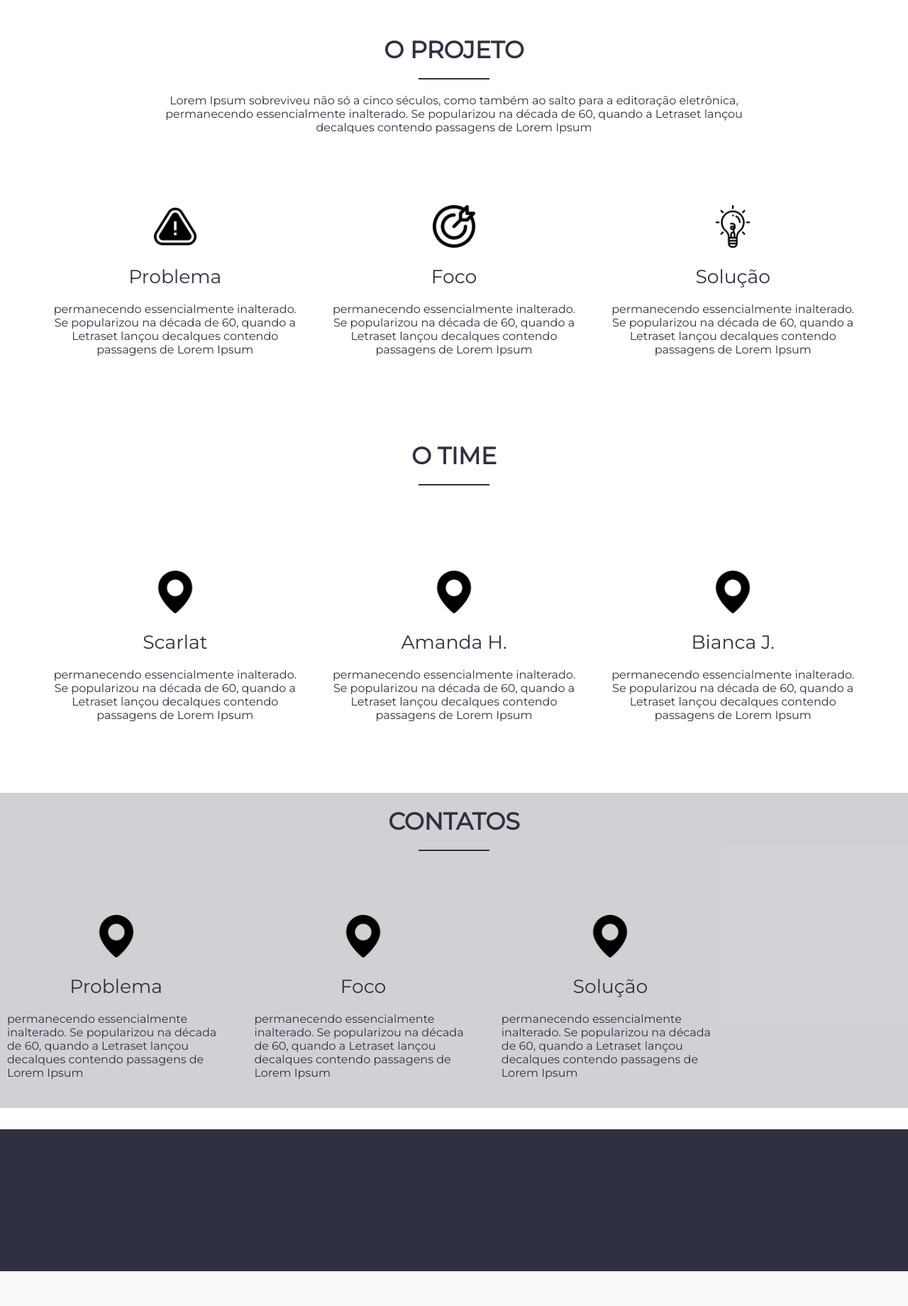
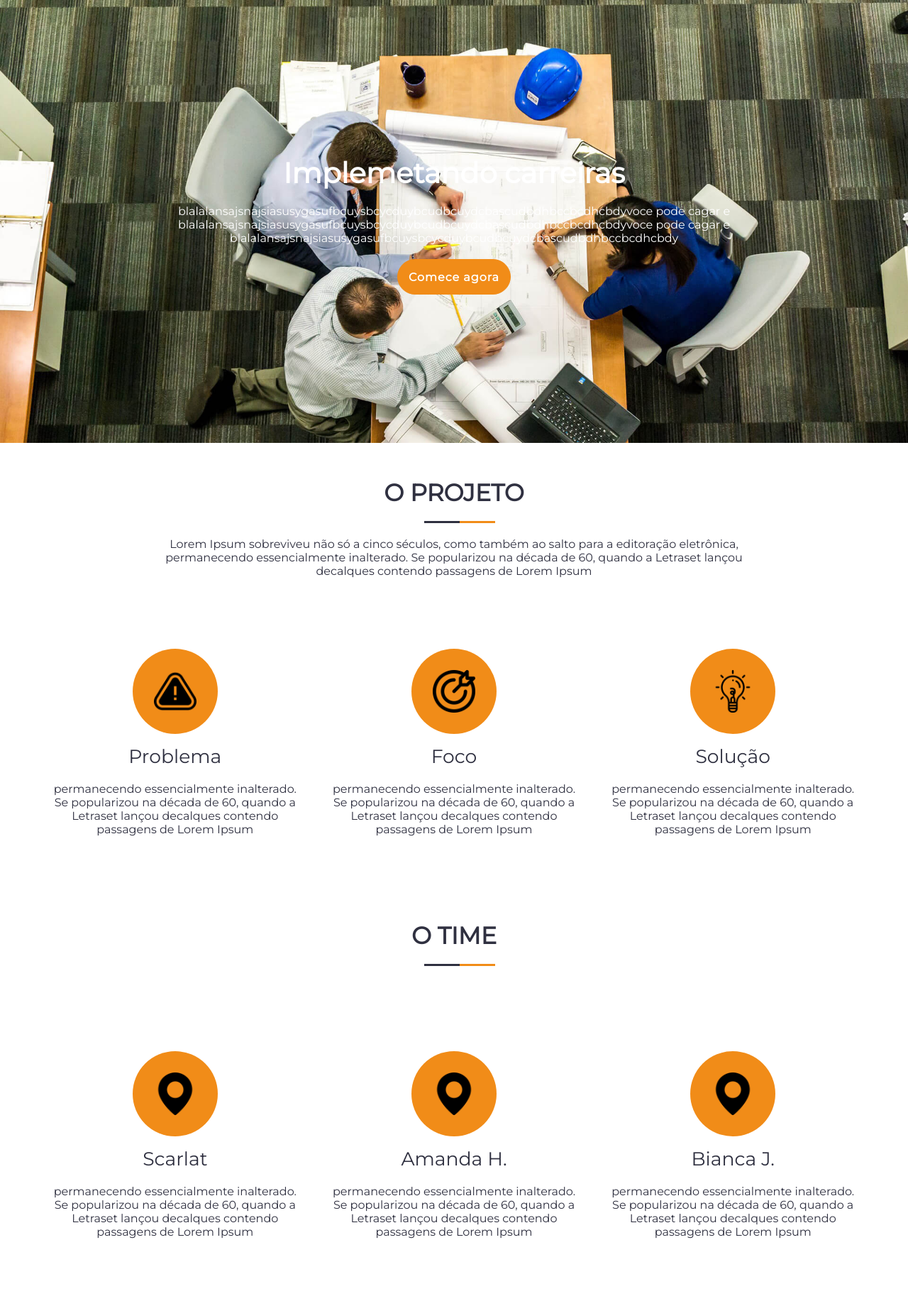
Before and after one commit to AmandaHenrique/demoday-django, a Django app: page / in a window 1280 px wide. Shown: the part 80-1920 px from the top of the page at 71% size. Before the commit the page ends 1871 px from the top, so only its background shows below. Run offline with Django 3.2, Linux system fonts and the light colour scheme.

Commit message:
Background foto no header, textos e botão

```diff
--- a/app/static/style.css
+++ b/app/static/style.css
@@ -87,6 +87,27 @@ span {
     display: flex;
 }
 
+/*LISTRA DOS TITULOS*/
+.listra{
+    display: flex;
+    justify-content: center;
+}
+
+.listra hr {
+    width: 50px;
+    height: 3px;
+    z-index: -1;
+    background-color: #2f3040;
+}
+.listra span hr{
+    z-index: 2;
+    height: 3px;
+    background-color: rgb(241, 140, 24);
+    position: absolute;
+
+}
+
+
 
 
 /*SECTION DE PROJETO*/
@@ -130,6 +151,22 @@ section div{
     padding: 10px;
 }
 
+.conteudo div i{
+    width: 120px;
+    height: 120px;
+    border-radius: 100px;
+    background-color: rgb(241, 140, 24);
+    display: flex;
+    justify-content: center;
+    align-items: center;
+    margin-bottom: 15px;
+}
+
+i img{
+    width: 60px;
+}
+
+
 /*SECTION DE CONTATOS*/
 
 #contatos{
@@ -152,12 +189,54 @@ footer{
     background-color: #2f3040;
 }
 
+/*HEADER*/
 
+header{
+    height: 78vh;
+    background-repeat: no-repeat;
+    background-size: 100vw;
+    display: flex;
+    justify-content: center;
+    align-items: center;
+    text-align: center;
+    color: white;
+}
 
+header h2 {
+    font-size: 30pt;
+    margin: 10px 10px 20px 10px ;
+}
 
+header div {
+    width:  80%;
+    display: flex;
+    flex-direction: column;
+    justify-content: space-around;
+    align-items: center;
+}
 
+header button{
+    margin-top: 20px;
+    color: white;
+    font-size: 16px;
+    font-weight: 700;
+    font-family: 'Montserrat', sans-serif;
+    letter-spacing: 1px;
+    background-color: rgb(241, 140, 24);
+    width: 160px;
+    height: 50px;
+    border: 1px solid rgb(241, 140, 24);
+    border-radius: 100px;
 
+}
 
+header button:hover{
+    border: 1px solid white;
+    background-color: white;
+    color: rgb(241, 140, 24);
+    cursor: pointer;
+    transition-duration: 0.5s;
+}
 
 
 
@@ -186,13 +265,8 @@ h3{
 hr{
     margin-bottom: 20px;
     width: 100px;
-    height: 2px;
+    height: 3px;
     background-color: #2f3040;
     border: none;
 
 }
-
-img{
-    width: 60px;
-    margin: 0px 0px 20px 0px;
-}
--- a/app/templates/index.html
+++ b/app/templates/index.html
@@ -24,6 +24,16 @@
             </div>
     </nav>
 
+    <header style="background-image: url('{% static '1.jpg' %}')" >
+        <div>
+            <h2>Implemetando carreiras</h2>
+            <p>blalalansajsnajsiasusygasufbcuysbcycduybcudbcuydcbascudbdhbccbcdhcbdyvoce pode cagar e blalalansajsnajsiasusygasufbcuysbcycduybcudbcuydcbascudbdhbccbcdhcbdyvoce pode cagar e blalalansajsnajsiasusygasufbcuysbcycduybcudbcuydcbascudbdhbccbcdhcbdy</p>
+            <button>Comece agora</button>
+        </div>
+
+
+    </header>
+
 
     <ul id="menu-responsivo">
         <li><a href="">Início</a></li>
@@ -36,7 +46,7 @@
     <section id="o-projeto">
         <div>
             <h3>o projeto</h3>
-            <hr>
+            <listra class="listra"><hr> <span><hr></span></listra>
             Lorem Ipsum sobreviveu não só a cinco séculos, como também ao salto para a editoração eletrônica, permanecendo essencialmente inalterado. Se popularizou na década de 60, quando a Letraset lançou decalques contendo passagens de Lorem Ipsum
         </div>
     </section>
@@ -75,7 +85,7 @@
 <section id="sobre-nos">
         <div>
             <h3>o time</h3>
-            <hr>
+            <listra class="listra"><hr> <span><hr></span></listra>
         </div>
     </section>
 
@@ -113,7 +123,7 @@
 <section id="contatos">
         <div>
             <h3>contatos</h3>
-            <hr>
+            <listra class="listra"><hr> <span><hr></span></listra>
         </div>
 
         <div class="conteudo">
```
